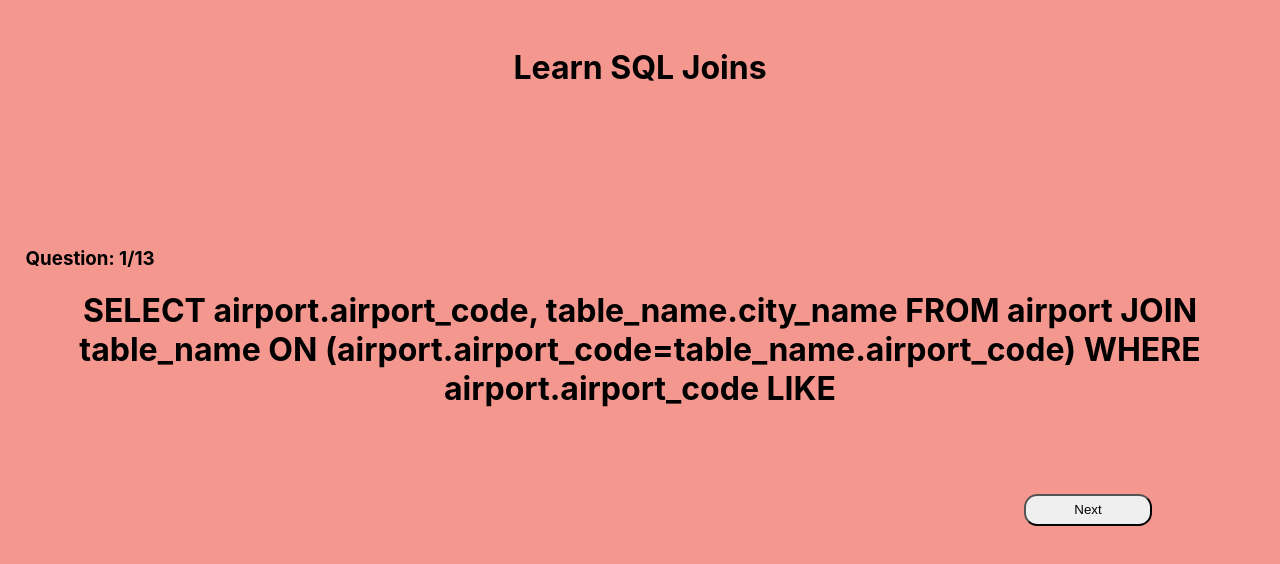
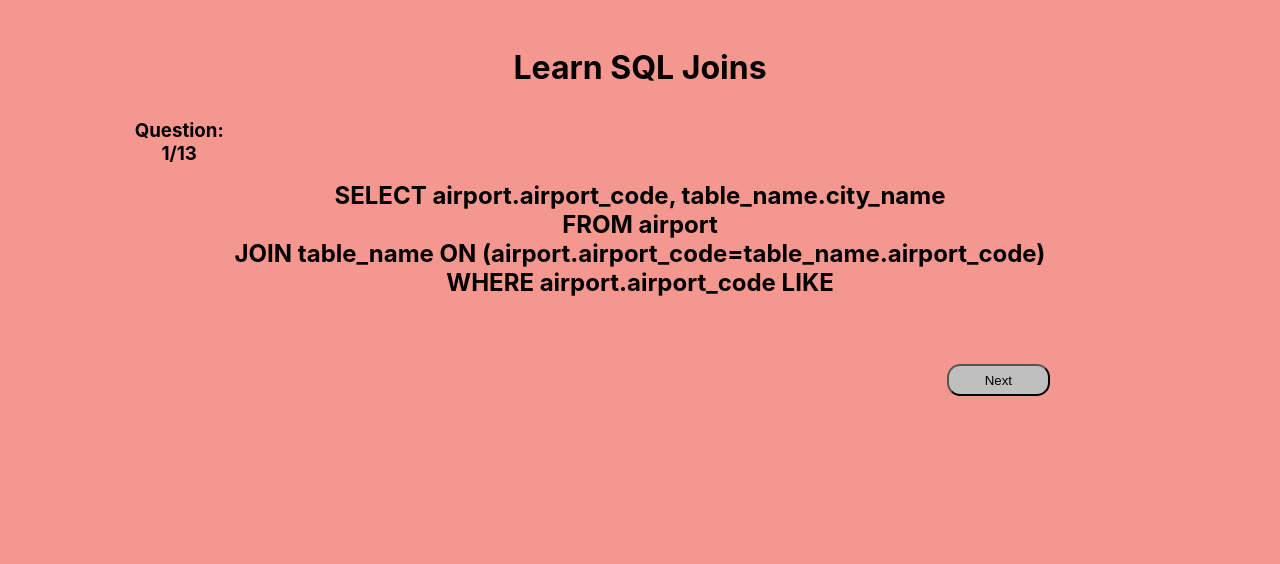
Before and after one commit to CamyH/Honours-Project, a React (Create React App) app in the folder client/: page /game in a window 1280 px wide. Shown: the top 564 px of the page. Built offline with nearby package versions, Linux system fonts and the light colour scheme.

Commit message:
small tweaks to styling

```diff
--- a/client/src/components/game/game.scss
+++ b/client/src/components/game/game.scss
@@ -2,5 +2,5 @@
     display: flex;
     justify-content: center;
     font-size: 2rem;
-    margin: 3rem 0 10rem 0;
+    margin: 3rem 0 2rem 0;
 }
--- a/client/src/components/questions/questions.scss
+++ b/client/src/components/questions/questions.scss
@@ -1,20 +1,32 @@
+:root {
+    --btn-color: rgb(191, 191, 191);
+}
+
 .content-container {
     display: flex;
     flex-flow: column;
+    margin: 0 10% 0 10%;
+    text-align: center;
     .question-counter {
-        margin: 0 0 0 2vw;
+        margin: 0 90% auto auto;
     }
     .questions-container {
         .questions {
-            justify-content: center;
             text-align: center;
+            font-size: 1.5rem;
+            white-space: pre-line;
+            vertical-align: bottom;
         }
     }
     .next-question-btn {
-        width: 10vw;
+        width: 8vw;
         height: 4vh;
         border-radius: 1em;
         margin: 5% auto auto 80%;
         cursor: pointer;
+
+    }
+    button {
+        background-color: var(--btn-color);
     }
 }
```
